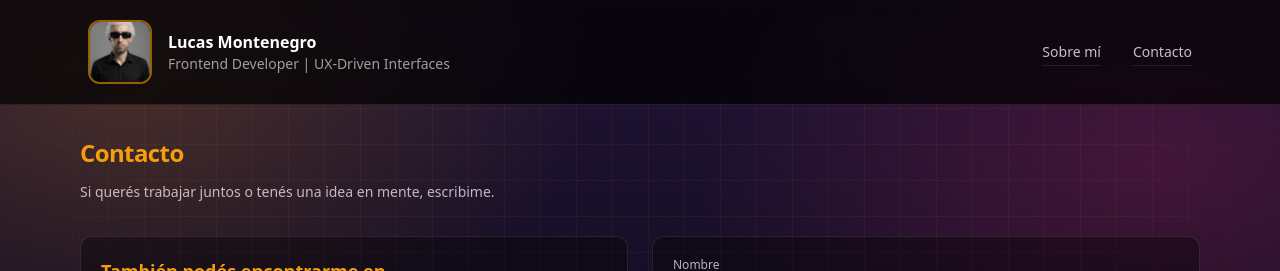
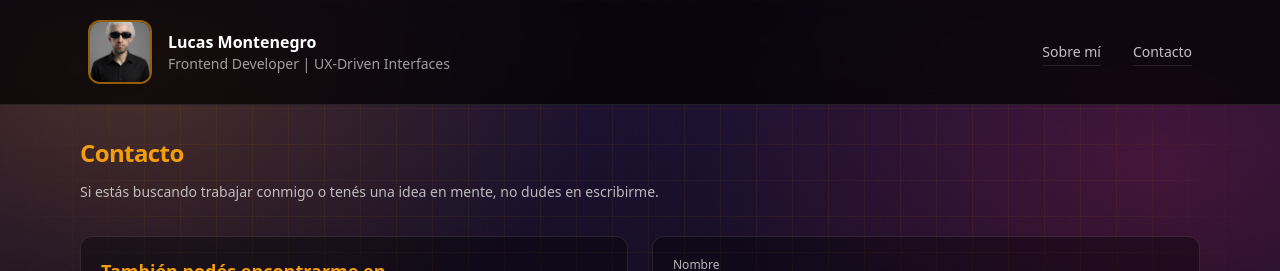
Before and after one commit to lu-developer476/Portfolio, a Next.js app: page /contact in a window 1280 px wide. Shown: the top 271 px of the page. Built offline with nearby package versions, Linux system fonts and the light colour scheme.

Commit message:
page.tsx

```diff
--- a/src/app/contact/page.tsx
+++ b/src/app/contact/page.tsx
@@ -6,7 +6,7 @@ export default function ContactPage() {
     <Section
       id="contact"
       title="Contacto"
-      subtitle="Si querés trabajar juntos o tenés una idea en mente, escribime."
+      subtitle="Si estás buscando trabajar conmigo o tenés una idea en mente, no dudes en escribirme."
     >
       <div className="grid gap-6 md:grid-cols-2">
         <div className="rounded-xl border border-white/10 bg-black/35 p-5">
```
